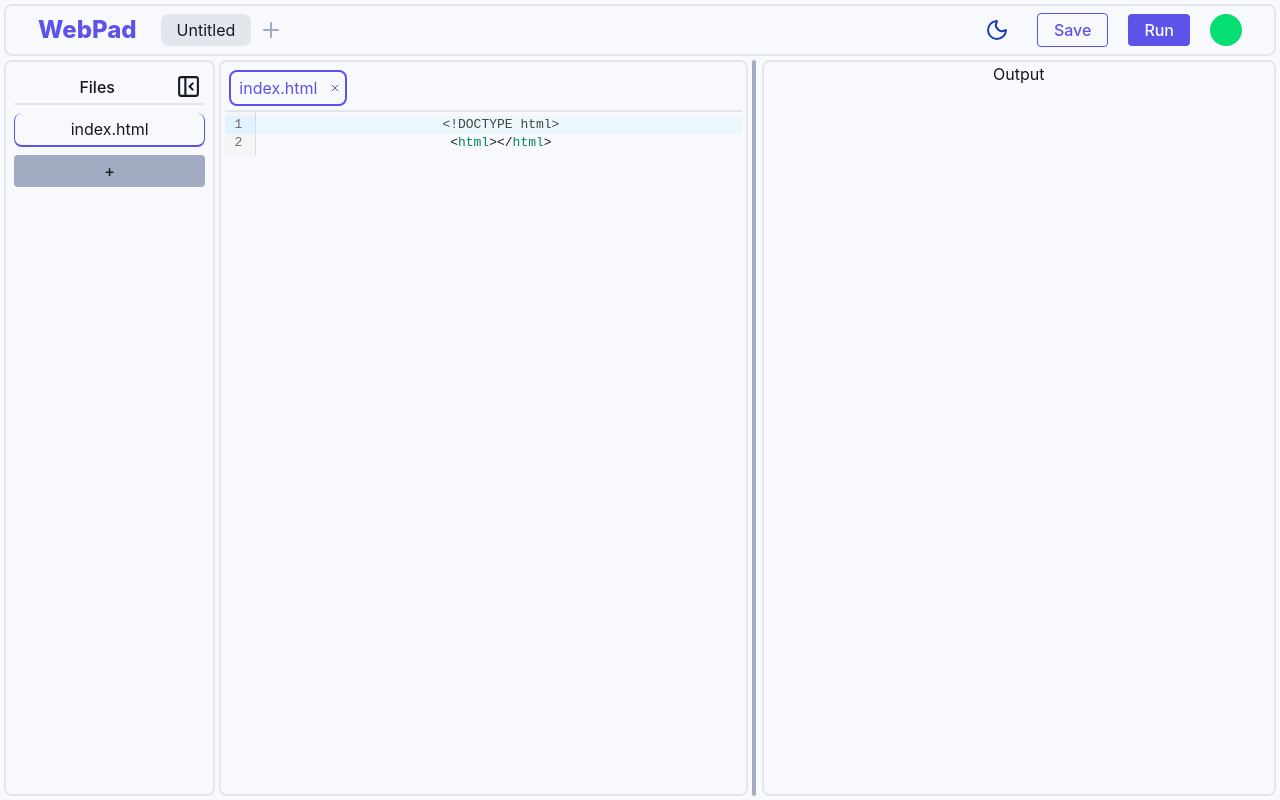
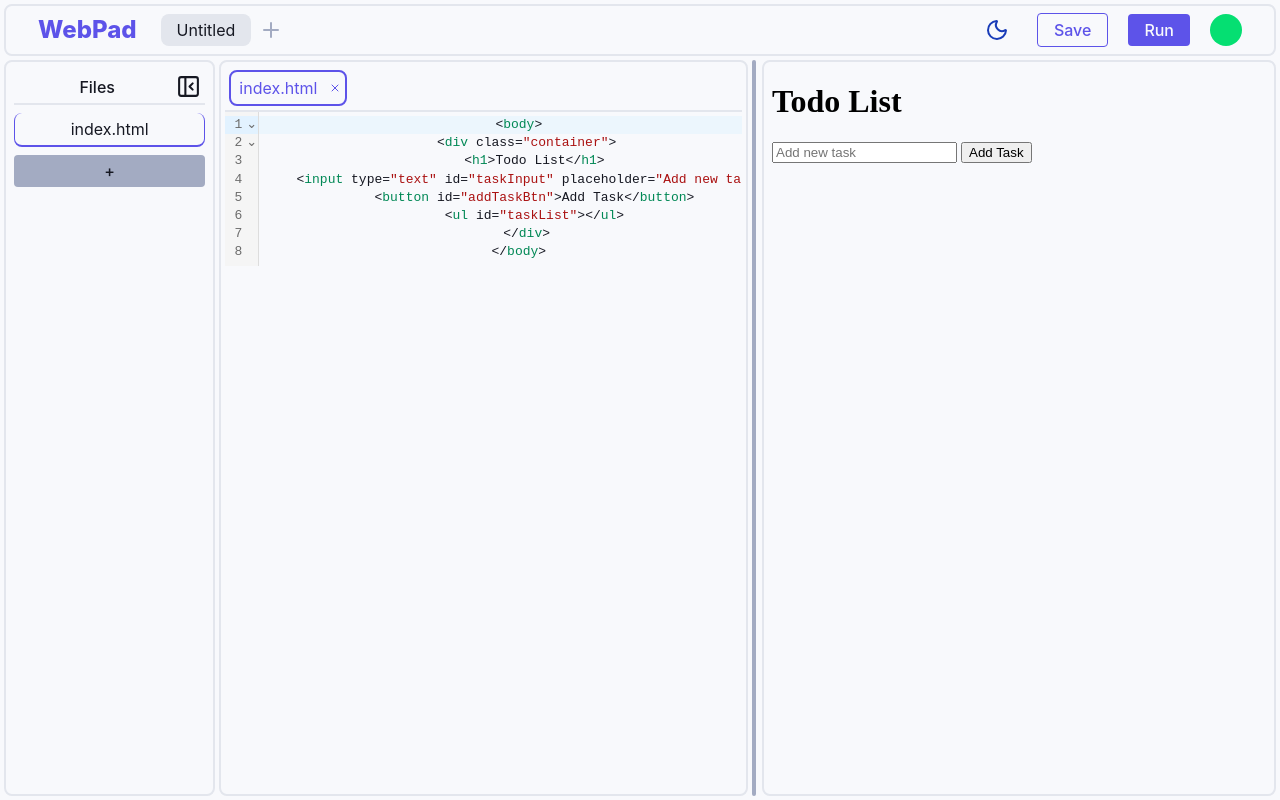
Before and after one commit to thisisarijit/WebPad, a React (Vite) app: page /editor in a window 1280 px wide. Built offline with nearby package versions, Linux system fonts and the light colour scheme.

Commit message:
add the live preview feature

```diff
--- a/src/components/CodeAndOutput.jsx
+++ b/src/components/CodeAndOutput.jsx
@@ -1,7 +1,15 @@
 import React, { useRef, useState } from "react";
 import CodeSection from "./CodeSection";
+import LivePreview from "./LivePreview";
 
-const CodeAndOutput = ({ files, setFiles, activeFileId, setActiveFileId, openFileIds, setOpenFileIds }) => {
+const CodeAndOutput = ({
+  files,
+  setFiles,
+  activeFileId,
+  setActiveFileId,
+  openFileIds,
+  setOpenFileIds,
+}) => {
   const containerRef = useRef(null);
 
   //width of the code section after dividing by the divider
@@ -65,7 +73,9 @@ const CodeAndOutput = ({ files, setFiles, activeFileId, setActiveFileId, openFil
       </div>
 
       {/* OUTPUT */}
-      <div className="h-full border-2 rounded-lg">Output</div>
+      <div className="h-full border-2 rounded-lg">
+        <LivePreview files={files} />
+      </div>
     </section>
   );
 };
--- a/src/components/CodeEditor.jsx
+++ b/src/components/CodeEditor.jsx
@@ -74,8 +74,8 @@ const CodeEditor = ({ activeFile, onChange }) => {
   useEffect(()=> {
     if(!viewRef.current || !activeFile) return;
 
-    console.log("CODEMIRROR SWITCHING TO:", activeFile.name);
-    console.log("CONTENT:", activeFile.content);
+    // console.log("CODEMIRROR SWITCHING TO:", activeFile.name);
+    // console.log("CONTENT:", activeFile.content);
 
     const view = viewRef.current;
 
--- a/src/components/CodeSection.jsx
+++ b/src/components/CodeSection.jsx
@@ -10,8 +10,6 @@ const CodeSection = ({
   setOpenFileIds,
 }) => {
   const activeFile = files.find((file) => file.id === activeFileId);
-  console.log("ACTIVE FILE ID:", activeFileId);
-  console.log("ACTIVE FILE:", activeFile?.name);
   if (!activeFile) return <div></div>;
 
   //set file content if user make changes(write or delete something) in the content
--- a/src/components/EditorSection.jsx
+++ b/src/components/EditorSection.jsx
@@ -8,7 +8,15 @@ const initialFiles = [
     id: crypto.randomUUID(),
     name: "index.html",
     language: "html",
-    content: "<!DOCTYPE html>\n<html></html>",
+    // content: "<!DOCTYPE html>\n<html></html>",
+    content: `<body>
+  <div class="container">
+    <h1>Todo List</h1>
+    <input type="text" id="taskInput" placeholder="Add new task">
+    <button id="addTaskBtn">Add Task</button>
+    <ul id="taskList"></ul>
+  </div>
+</body>`,
   },
 ];
 
@@ -17,6 +25,7 @@ const EditorSection = () => {
   const [files, setFiles] = useState(initialFiles);
   const [activeFileId, setActiveFileId] = useState(initialFiles[0].id);
   const [openFileIds, setOpenFileIds] = useState([initialFiles[0].id]);
+  const [previewCode, setPreviewCode] = useState("");
 
   const toggleSidebar = () => {
     setIsSidebarOpen((prev) => !prev);
--- /dev/null
+++ b/src/components/LivePreview.jsx
@@ -0,0 +1,47 @@
+import React, { useEffect, useState } from "react";
+
+const LivePreview = ({ files }) => {
+  const [previewCode, setPreviewCode] = useState("");
+
+  //   console.log(htmlCode);
+  useEffect(() => {
+    const timer = setTimeout(() => {
+      const htmlCode = files.find((file) => file.language === "html");
+      const cssCode = files.find((file) => file.language === "css");
+      const jsCode = files.find((file) => file.language === "javascript");
+
+      const combineCode = `
+        <html>
+            <head>
+                <style>
+                ${cssCode?.content ?? ""}
+                </style>
+            </head>
+
+            <body>
+                ${htmlCode?.content ?? ""}
+                <script>
+                ${jsCode?.content ?? ""}
+                </script>
+            </body>
+        </html>`;
+
+      setPreviewCode(combineCode);
+    }, 500);
+
+    return () => {
+        clearTimeout(timer);
+    };
+  }, [files]);
+
+  return (
+    <iframe
+      title="Live Preview"
+      srcDoc={previewCode}
+      sandbox="allow-scripts allow-modals"
+      className="h-full w-ull"
+    />
+  );
+};
+
+export default LivePreview;
```
